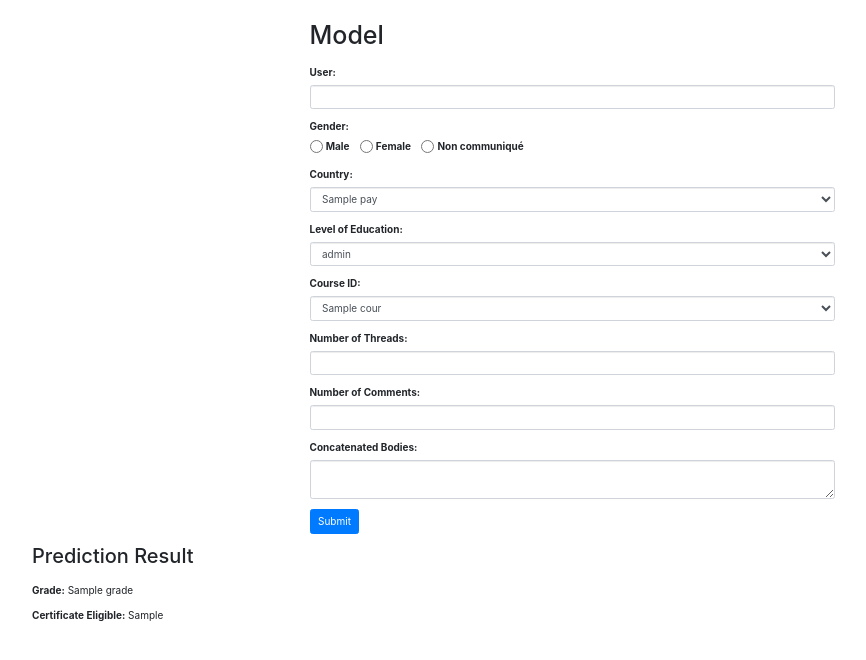
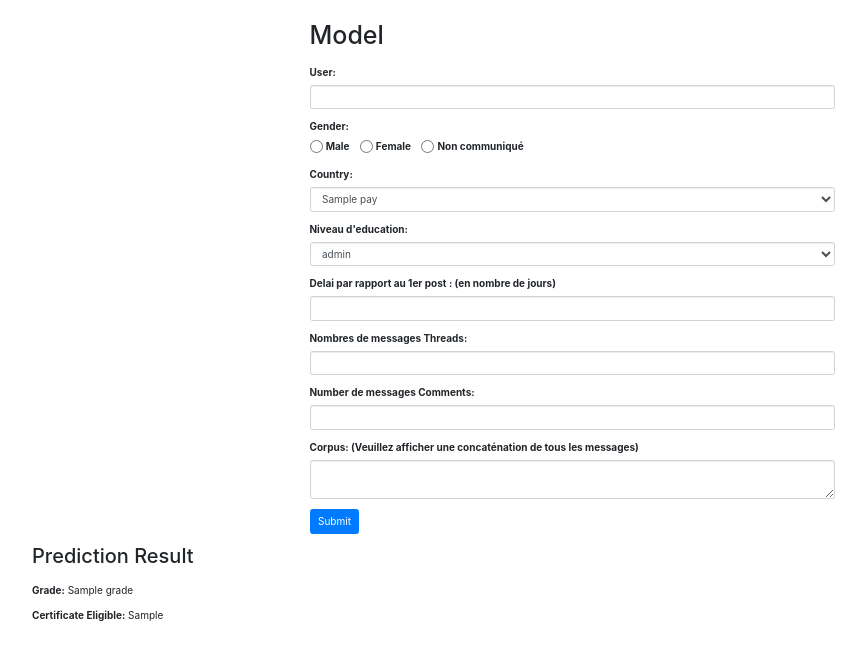
Before and after one commit to data-IA-2022/Projet_MOOC_Sylvine_Tarik, a Flask app: template templates/model.html in a window 1280 px wide. Shown: the part 63-723 px from the top of the page, without its empty margins (68-934 px from the left). Run offline with Flask 2, Linux system fonts and the light colour scheme; the template is opened without the code that fills it: most values are stand-ins (such as "Sample title", 1, 10 or a date in 2020); parts of the project's set-up code (start-up, migrations or seed data) failed here and were passed over; some libraries are stand-ins or nearby versions.

Commit message:
maj app listes déroulantes lvl educ et pays

```diff
--- a/app.py
+++ b/app.py
@@ -6,6 +6,8 @@ import plotly.express as px
 from plotly.io import to_json
 from flask_bootstrap import Bootstrap
 import pandas as pd
+import numpy as np
+import pickle
 
 
 import numpy as np
@@ -28,12 +30,36 @@ def analyse():
     return render_template('analyse.html', plot=plot_html)
 
 
+
+
 @app.route('/model', methods=['GET', 'POST'])
 def model():
     df=pd.read_csv(dataset)
-    cours = df['course_id'].unique()
-    pays = df['country'].unique()
-    level_educ = df['level_of_education'].unique()
+    pays_dict = {'--': np.nan, 'République française': 'FR', 'Mauritanie': 'MR',
+                 'Maroc': 'MA', 'Togo': 'TG', 'Cameroun': 'CM', 'Algérie': 'DZ',
+                  'Côte d\'Ivoire': 'CI', 'Belgique': 'BE', 'Tunisie': 'TN',
+                   'Madagascar': 'MG', 'Indonésie': 'ID', 'Russie': 'RU',
+                    'République démocratique du Congo': 'CD', 'Suisse': 'CH',
+                    'Canada': 'CA', 'Chine continentale': 'CN', 'Bénin': 'BJ',
+                    'Colombie': 'CO', 'Comores': 'KM', 'Polynésie française': 'PF',
+                    'Réunion': 'RE', 'Singapour': 'SG', 'Guadeloupe': 'GP', 'Thaïlande': 'TH',
+                    'Sénégal': 'SN', 'Martinique': 'MQ', 'Gabon': 'GA', 'Guyane française': 'GF',
+                    'Mali': 'ML', 'Andorre': 'AD', 'Costa Rica': 'CR', 'Irlande': 'IE',
+                    'Luxembourg': 'LU', 'Émirats arabes unis': 'AE', 'Australie': 'AU',
+                    'République centrafricaine': 'CF', 'Royaume-Uni': 'GB'}
+    pays = pays_dict.keys()
+    level_educ_dict= {'--': np.nan,
+    "Doctorat" : "p",
+    "Master ou diplôme professionnel" : "m",
+    "Diplôme de premier cycle supérieur" : "b",
+    "Niveau associé": "a",
+    "Lycéé / enseignement secondaire" : "hs",
+    "Collège / enseignement secondaire inférieur" : "jhs",
+    "Enseignement primaire" : "el",
+    "Pas de Formation Scolaire" : "none",
+    "Autres Etudes" : "other"}
+    level_educ = level_educ_dict.keys()
+
     if request.method == 'POST':
         user = request.form['user']
         gender = request.form['gender']
@@ -48,9 +74,9 @@ def model():
         certificate_eligible = request.form['certificate_eligible']
         # Use values to run prediction model and get results
         # ...
-        return render_template('model.html', prediction=result, cours=cours, pays=pays, level_educ=level_educ)
+        return render_template('model.html', prediction=result, pays=pays, level_educ=level_educ)
     else:
-        return render_template('model.html', cours=cours, pays=pays, level_educ=level_educ)
+        return render_template('model.html', pays=pays, level_educ=level_educ)
 
 if __name__ == '__main__':
     app.run(debug=True)
--- a/templates/model.html
+++ b/templates/model.html
@@ -36,7 +36,7 @@
           </select>
         </div>
         <div class="mb-3">
-          <label for="level_of_education" class="form-label">Level of Education:</label>
+          <label for="level_of_education" class="form-label">Niveau d'education:</label>
           <select id="level_of_education" name="level_of_education" class="form-control">
             {% for l in level_educ %}
             <option value="{{ l }}">{{ l }}</option>
@@ -44,23 +44,19 @@
           </select>
         </div>
         <div class="mb-3">
-          <label for="course_id" class="form-label">Course ID:</label>
-          <select id="course_id" name="course_id" class="form-control">
-            {% for c in cours %}
-            <option value="{{ c }}">{{ c }}</option>
-            {% endfor %}
-          </select>
+          <label for="delai_1er_post " class="form-label">Delai par rapport au 1er post : (en nombre de jours)</label>
+          <input type="number" id="delai_1er_post " name="delai_1er_post " class="form-control">
         </div>
         <div class="mb-3">
-          <label for="nb_threads" class="form-label">Number of Threads:</label>
+          <label for="nb_threads" class="form-label">Nombres de messages Threads:</label>
           <input type="number" id="nb_threads" name="nb_threads" class="form-control">
         </div>
         <div class="mb-3">
-          <label for="nb_comments" class="form-label">Number of Comments:</label>
+          <label for="nb_comments" class="form-label">Number de messages Comments:</label>
           <input type="number" id="nb_comments" name="nb_comments" class="form-control">
         </div>
         <div class="mb-3">
-          <label for="concat_bodys" class="form-label">Concatenated Bodies:</label>
+          <label for="concat_bodys" class="form-label">Corpus: (Veuillez afficher une concaténation de tous les messages)</label>
           <textarea id="concat_bodys" name="concat_bodys" class="form-control"></textarea>
         </div>
         <div class="mb-3">
```
